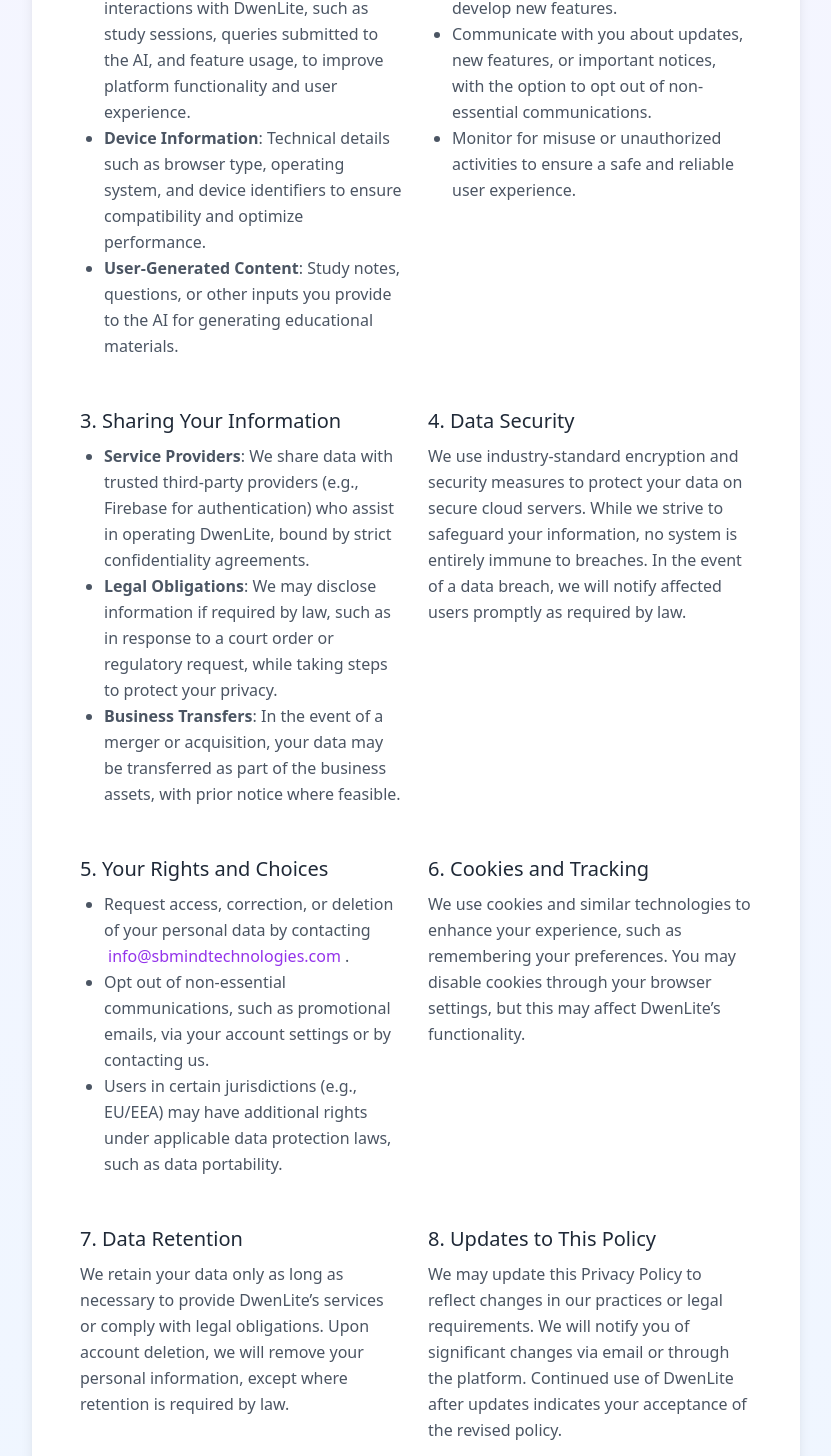
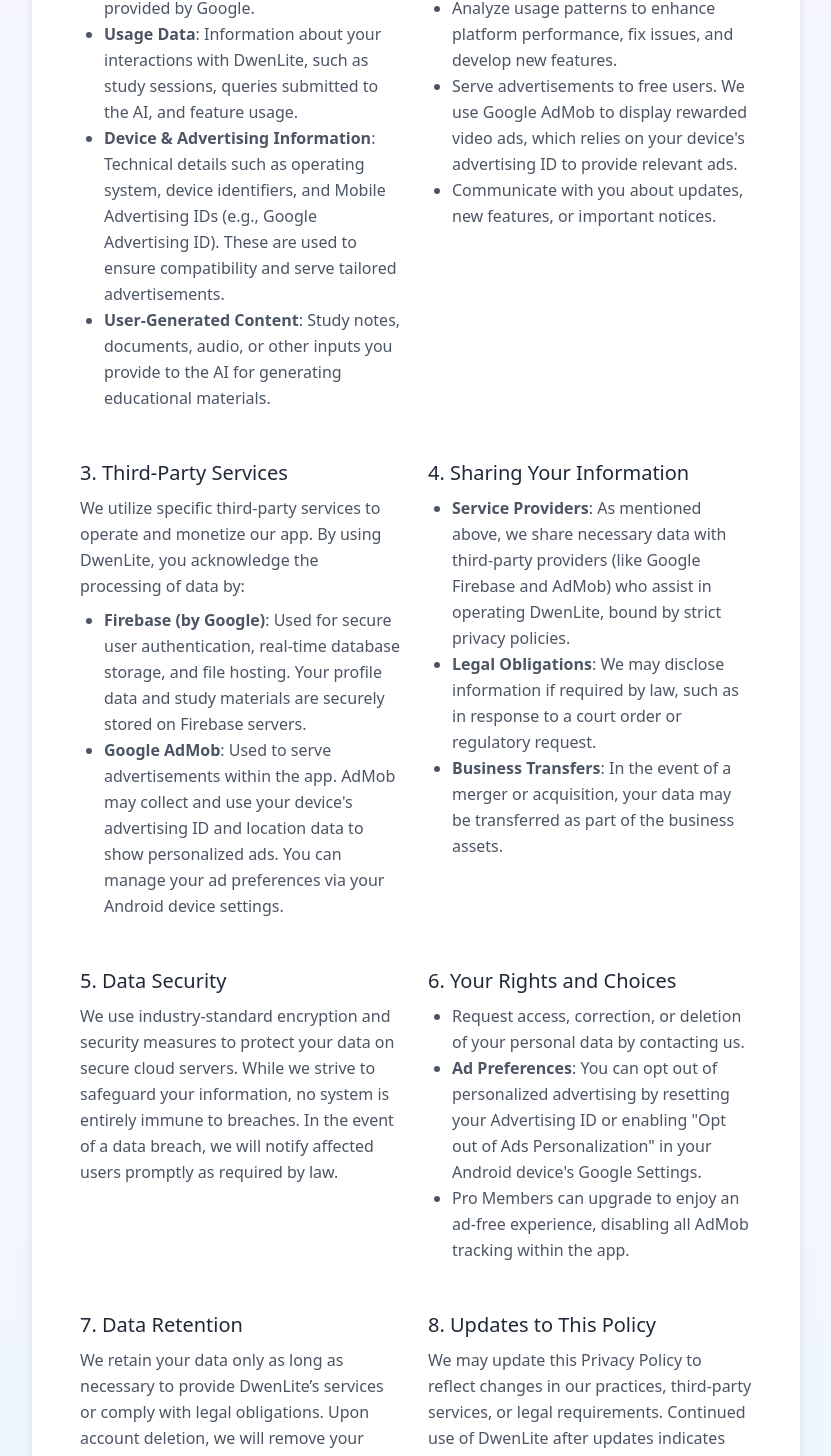
Before and after one commit to SamuelBempah/dwenlite, a React (Vite) app in the folder dwenlite/: page /terms in a window 1280 px wide. Shown: the part 1800-3256 px from the top of the page, without its empty margins (224-1055 px from the left). Built offline with nearby package versions, Linux system fonts and the light colour scheme.

Commit message:
Revise Privacy Policy for compliance and clarity
Updated the Privacy Policy section to include compliance with Google Play Store requirements and clarified data usage and sharing practices.

```diff
--- a/dwenlite/src/pages/Terms.jsx
+++ b/dwenlite/src/pages/Terms.jsx
@@ -74,72 +74,71 @@ function Terms() {
         <section>
           <h3 className="text-xl sm:text-2xl font-semibold text-purple-600 mb-4 md:mb-6 border-l-4 border-purple-600 pl-4">Privacy Policy</h3>
           <p className="text-gray-600 mb-6 leading-relaxed">
-            At SBMind Technologies, we are committed to protecting your privacy. This Privacy Policy outlines how we collect, use, share, and safeguard your personal information while you use DwenLite, our AI-powered study tool.
+            At SBMind Technologies, we are committed to protecting your privacy. This Privacy Policy outlines how we collect, use, share, and safeguard your personal information while you use DwenLite, our AI-powered study tool. This policy complies with Google Play Store requirements regarding the disclosure of third-party service integrations like Google AdMob and Firebase.
           </p>
           <div className="md:grid md:grid-cols-2 md:gap-6">
             <div className="mb-6">
               <h4 className="text-lg sm:text-xl font-medium text-gray-800 mb-2">1. Information We Collect</h4>
               <ul className="list-disc pl-6 text-gray-600 leading-relaxed">
                 <li><strong>Account Information</strong>: Your name, email address, and password when you create an account. If you use Google sign-in, we collect your name and email provided by Google.</li>
-                <li><strong>Usage Data</strong>: Information about your interactions with DwenLite, such as study sessions, queries submitted to the AI, and feature usage, to improve platform functionality and user experience.</li>
-                <li><strong>Device Information</strong>: Technical details such as browser type, operating system, and device identifiers to ensure compatibility and optimize performance.</li>
-                <li><strong>User-Generated Content</strong>: Study notes, questions, or other inputs you provide to the AI for generating educational materials.</li>
+                <li><strong>Usage Data</strong>: Information about your interactions with DwenLite, such as study sessions, queries submitted to the AI, and feature usage.</li>
+                <li><strong>Device & Advertising Information</strong>: Technical details such as operating system, device identifiers, and Mobile Advertising IDs (e.g., Google Advertising ID). These are used to ensure compatibility and serve tailored advertisements.</li>
+                <li><strong>User-Generated Content</strong>: Study notes, documents, audio, or other inputs you provide to the AI for generating educational materials.</li>
               </ul>
             </div>
             <div className="mb-6">
               <h4 className="text-lg sm:text-xl font-medium text-gray-800 mb-2">2. How We Use Your Information</h4>
               <ul className="list-disc pl-6 text-gray-600 leading-relaxed">
-                <li>Provide and maintain DwenLite’s services, including account management and AI-generated study materials.</li>
+                <li>Provide, maintain, and personalize DwenLite’s core services, including AI-generated study materials and user authentication.</li>
                 <li>Analyze usage patterns to enhance platform performance, fix issues, and develop new features.</li>
-                <li>Communicate with you about updates, new features, or important notices, with the option to opt out of non-essential communications.</li>
-                <li>Monitor for misuse or unauthorized activities to ensure a safe and reliable user experience.</li>
+                <li>Serve advertisements to free users. We use Google AdMob to display rewarded video ads, which relies on your device's advertising ID to provide relevant ads.</li>
+                <li>Communicate with you about updates, new features, or important notices.</li>
               </ul>
             </div>
             <div className="mb-6">
-              <h4 className="text-lg sm:text-xl font-medium text-gray-800 mb-2">3. Sharing Your Information</h4>
+              <h4 className="text-lg sm:text-xl font-medium text-gray-800 mb-2">3. Third-Party Services</h4>
+              <p className="text-gray-600 leading-relaxed mb-2">We utilize specific third-party services to operate and monetize our app. By using DwenLite, you acknowledge the processing of data by:</p>
               <ul className="list-disc pl-6 text-gray-600 leading-relaxed">
-                <li><strong>Service Providers</strong>: We share data with trusted third-party providers (e.g., Firebase for authentication) who assist in operating DwenLite, bound by strict confidentiality agreements.</li>
-                <li><strong>Legal Obligations</strong>: We may disclose information if required by law, such as in response to a court order or regulatory request, while taking steps to protect your privacy.</li>
-                <li><strong>Business Transfers</strong>: In the event of a merger or acquisition, your data may be transferred as part of the business assets, with prior notice where feasible.</li>
+                <li><strong>Firebase (by Google)</strong>: Used for secure user authentication, real-time database storage, and file hosting. Your profile data and study materials are securely stored on Firebase servers.</li>
+                <li><strong>Google AdMob</strong>: Used to serve advertisements within the app. AdMob may collect and use your device's advertising ID and location data to show personalized ads. You can manage your ad preferences via your Android device settings.</li>
               </ul>
             </div>
             <div className="mb-6">
-              <h4 className="text-lg sm:text-xl font-medium text-gray-800 mb-2">4. Data Security</h4>
+              <h4 className="text-lg sm:text-xl font-medium text-gray-800 mb-2">4. Sharing Your Information</h4>
+              <ul className="list-disc pl-6 text-gray-600 leading-relaxed">
+                <li><strong>Service Providers</strong>: As mentioned above, we share necessary data with third-party providers (like Google Firebase and AdMob) who assist in operating DwenLite, bound by strict privacy policies.</li>
+                <li><strong>Legal Obligations</strong>: We may disclose information if required by law, such as in response to a court order or regulatory request.</li>
+                <li><strong>Business Transfers</strong>: In the event of a merger or acquisition, your data may be transferred as part of the business assets.</li>
+              </ul>
+            </div>
+            <div className="mb-6">
+              <h4 className="text-lg sm:text-xl font-medium text-gray-800 mb-2">5. Data Security</h4>
               <p className="text-gray-600 leading-relaxed">
                 We use industry-standard encryption and security measures to protect your data on secure cloud servers. While we strive to safeguard your information, no system is entirely immune to breaches. In the event of a data breach, we will notify affected users promptly as required by law.
               </p>
             </div>
             <div className="mb-6">
-              <h4 className="text-lg sm:text-xl font-medium text-gray-800 mb-2">5. Your Rights and Choices</h4>
+              <h4 className="text-lg sm:text-xl font-medium text-gray-800 mb-2">6. Your Rights and Choices</h4>
               <ul className="list-disc pl-6 text-gray-600 leading-relaxed">
-                <li>Request access, correction, or deletion of your personal data by contacting{' '}
-                  <a href="mailto:info@sbmindtechnologies.com" className="text-purple-600 hover:underline hover:bg-purple-50 px-1 rounded">
-                    info@sbmindtechnologies.com
-                  </a>.</li>
-                <li>Opt out of non-essential communications, such as promotional emails, via your account settings or by contacting us.</li>
-                <li>Users in certain jurisdictions (e.g., EU/EEA) may have additional rights under applicable data protection laws, such as data portability.</li>
+                <li>Request access, correction, or deletion of your personal data by contacting us.</li>
+                <li><strong>Ad Preferences</strong>: You can opt out of personalized advertising by resetting your Advertising ID or enabling "Opt out of Ads Personalization" in your Android device's Google Settings.</li>
+                <li>Pro Members can upgrade to enjoy an ad-free experience, disabling all AdMob tracking within the app.</li>
               </ul>
-            </div>
-            <div className="mb-6">
-              <h4 className="text-lg sm:text-xl font-medium text-gray-800 mb-2">6. Cookies and Tracking</h4>
-              <p className="text-gray-600 leading-relaxed">
-                We use cookies and similar technologies to enhance your experience, such as remembering your preferences. You may disable cookies through your browser settings, but this may affect DwenLite’s functionality.
-              </p>
             </div>
             <div className="mb-6">
               <h4 className="text-lg sm:text-xl font-medium text-gray-800 mb-2">7. Data Retention</h4>
               <p className="text-gray-600 leading-relaxed">
-                We retain your data only as long as necessary to provide DwenLite’s services or comply with legal obligations. Upon account deletion, we will remove your personal information, except where retention is required by law.
+                We retain your data only as long as necessary to provide DwenLite’s services or comply with legal obligations. Upon account deletion, we will remove your personal information, study materials, and files from our Firebase databases, except where retention is required by law.
               </p>
             </div>
             <div className="mb-6">
               <h4 className="text-lg sm:text-xl font-medium text-gray-800 mb-2">8. Updates to This Policy</h4>
               <p className="text-gray-600 leading-relaxed">
-                We may update this Privacy Policy to reflect changes in our practices or legal requirements. We will notify you of significant changes via email or through the platform. Continued use of DwenLite after updates indicates your acceptance of the revised policy.
+                We may update this Privacy Policy to reflect changes in our practices, third-party services, or legal requirements. Continued use of DwenLite after updates indicates your acceptance of the revised policy.
               </p>
             </div>
           </div>
-          <p className="text-gray-600 leading-relaxed">
+          <p className="text-gray-600 leading-relaxed mt-4">
             For questions or concerns about this Privacy Policy, please contact us at{' '}
             <a href="mailto:info@sbmindtechnologies.com" className="text-purple-600 hover:underline hover:bg-purple-50 px-1 rounded">
               info@sbmindtechnologies.com
@@ -150,7 +149,7 @@ function Terms() {
         <div className="text-center mt-6 md:mt-8">
           <Link
             to="/signup"
-            className="text-purple-600 hover:underline hover:bg-purple-50 px-2 py-1 rounded"
+            className="text-purple-600 hover:underline hover:bg-purple-50 px-2 py-1 rounded font-medium"
           >
             Back to Sign Up
           </Link>
```
